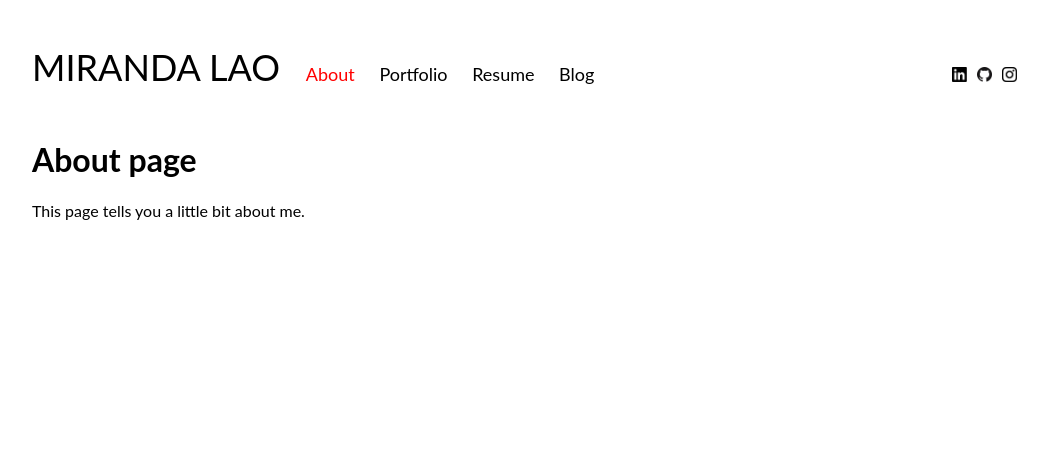
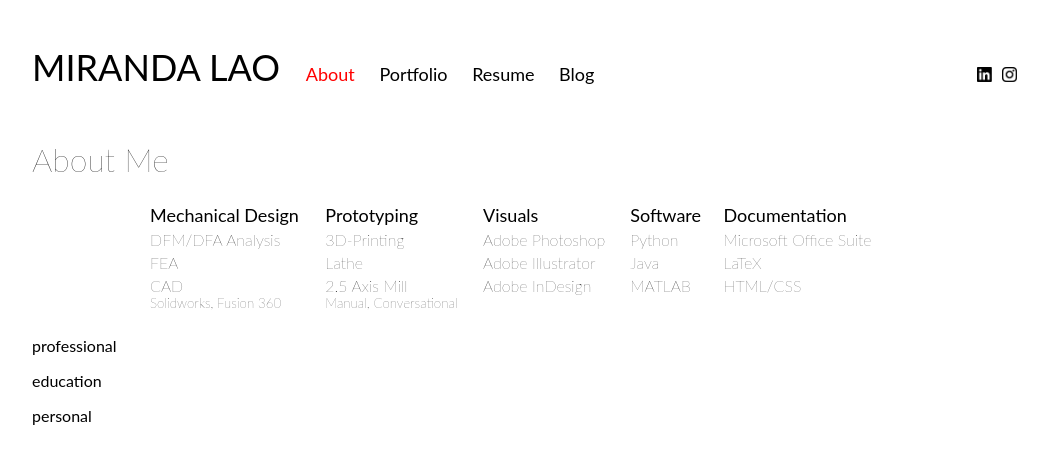
Before and after one commit to acedmonkeys/acedmonkeys.github.io, a Jekyll site: the page built from about.html, in a window 1280 px wide. Shown: the top 464 px of the page, without its empty margins (118-1166 px from the left). Built offline with Jekyll 4.4.1, drawn with Linux system fonts in a browser that asks for light colours.

Commit message:
added skill table

```diff
--- a/_includes/navigation.html
+++ b/_includes/navigation.html
@@ -7,7 +7,6 @@
     </a>
   {% endfor %}
   <a target="_blank" href="https://www.instagram.com/mirdbirb/"><img class="right-align" src="/imgs/instagram.png" height="15" width="15"></a>
-  <a target="_blank" href="https://github.com/acedmonkeys/acedmonkeys.github.io"><img class="right-align" src="/imgs/github.png" height="15" width="15"></a>
   <a target="_blank" href="https://www.linkedin.com/in/miranda-lao-b009a4154/"><img class="right-align" src="/imgs/linkedin.png" height="15" width="15"></a>
   </h1>
 </nav>
--- a/_sass/main.scss
+++ b/_sass/main.scss
@@ -43,10 +43,11 @@ nav a{
   list-style-type: none;
   margin: 0;
   padding: 0;
+  font-size: 14px;
 }
 
 .courses{
-  font-size: 24px;
+  font-size: 18px;
 }
 
 .timeframe{
@@ -70,7 +71,7 @@ nav a{
   background-color: white;
   font-family: Lato;
   text-align: left;
-  font-size: 32px;
+  font-size: 28px;
 }
 
 .tab button:hover {
@@ -85,7 +86,23 @@ nav a{
   display: none;
 }
 
-/*MAIN BODY*/
+/*ABOUT*/
+th, td {
+  padding-right: 15px;
+  text-align: left;
+  vertical-align: top;
+}
+
+th {
+  font-weight: normal;
+  font-size: 18px;
+}
+
+td {
+  font-weight: lighter;
+}
+
+/*MAIN BODY AND TEXT*/
 body {
   margin: auto;
   padding-top: 25px;
@@ -101,6 +118,10 @@ body {
 
 .lightfont{
   font-weight: lighter;
+}
+
+.highlight{
+  color: red;
 }
 
 /*IMAGES AND VIDEOS*/
@@ -134,6 +155,7 @@ body {
   object-fit: contain;
   margin: 2px;
 }
+
 img {
   border-radius: 5px;
   cursor: pointer;
--- /dev/null
+++ b/about.html
@@ -0,0 +1,39 @@
+---
+layout: default
+title: About
+---
+<h1 class="lightfont"> About Me </h1>
+<table class="oohbaby">
+  <tr>
+    <th> Mechanical Design </th>
+    <th> Prototyping</th>
+    <th> Visuals </th>
+    <th> Software </th>
+    <th> Documentation </th>
+  </tr>
+  <tr>
+    <td>DFM/DFA Analysis</td>
+    <td>3D-Printing</td>
+    <td>Adobe Photoshop</td>
+    <td>Python</td>
+    <td>Microsoft Office Suite</td>
+  </tr>
+  <tr>
+    <td>FEA</td>
+    <td>Lathe</td>
+    <td>Adobe Illustrator</td>
+    <td>Java</td>
+    <td>LaTeX</td>
+  </tr>
+  <tr>
+    <td>CAD<br><sup>Solidworks, Fusion 360</sup></td>
+    <td>2.5 Axis Mill<br><sup>Manual, Conversational</sup></td>
+    <td>Adobe InDesign</td>
+    <td>MATLAB</td>
+    <td>HTML/CSS</td>
+  </tr>
+</table>
+
+<p> professional </p>
+<p> education </p>
+<p> personal </p>
--- a/about.md
+++ /dev/null
@@ -1,7 +0,0 @@
----
-layout: default
-title: About
----
-# About page
-
-This page tells you a little bit about me.
--- a/index.html
+++ b/index.html
@@ -2,5 +2,5 @@
 layout: default
 title: Home
 ---
-<h3>this website is functional, but under construction (not unlike its eponym)</h3>
-<p>An in-the-works personal website through which I, Miranda Lao, am exploring website construction.</p>
+<h2>welcome</h2>
+<p>this website is functional, but under construction (not unlike its eponym)</p>
--- a/portfolio.html
+++ b/portfolio.html
@@ -22,7 +22,7 @@ title: Past Work
 <div id="Coursework" class="tabcontent">
   <p class="courses">
     <b>Mathematics</b><br>
-    Topics in Abstract Algebra<span class="timeframe">Spring 2020</span><br>
+    Topics in Abstract Algebra: Galois Theory<span class="timeframe">Spring 2020</span><br>
     Discrete and Convex Geometry<span class="timeframe">Spring 2019</span><br>
     Graph Theory<span class="timeframe">Spring 2019</span><br>
     Elements of Analysis I<span class="timeframe">Fall 2018</span><br>
```
Also changed, not shown: _imgs/github.png (deleted).
